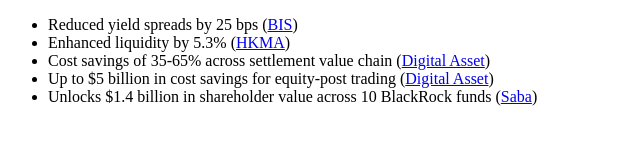
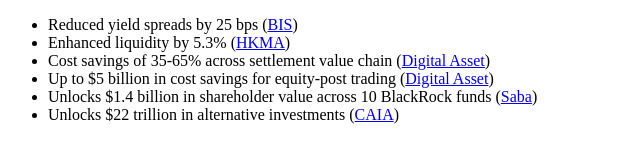
Before and after one commit to amr080/xft-value-props, a plain HTML site: page index.html in a window 1280 px wide. Shown: the whole page, without its empty margins (0-640 px from the left). Drawn offline with Linux system fonts and the light colour scheme.

Commit message:
Update index.html

```diff
--- a/index.html
+++ b/index.html
@@ -3,7 +3,7 @@
 <head>
     <meta charset="UTF-8">
     <meta name="viewport" content="width=device-width, initial-scale=1.0">
-    <title>XFT Value Props</title>
+    <title>XFT Value Props + Metrics</title>
 </head>
 <body>
     <ul>
@@ -12,6 +12,7 @@
         <li>Cost savings of 35-65% across settlement value chain (<a href="https://www.digitalasset.com/hubfs/Canton_Connectivity%20and%20Control%20Within%20Regulatory%20Guardrails_FINAL.pdf?hsLang=en">Digital Asset</a>)</li>
         <li>Up to $5 billion in cost savings for equity-post trading (<a href="https://www.digitalasset.com/hubfs/Canton_Connectivity%20and%20Control%20Within%20Regulatory%20Guardrails_FINAL.pdf?hsLang=en">Digital Asset</a>)</li>
         <li>Unlocks $1.4 billion in shareholder value across 10 BlackRock funds (<a href="https://www.heyblackrock.com/whats-happening">Saba</a>)</li>
+        <li>Unlocks $22 trillion in alternative investments (<a href="https://caia.org/content/january-2024-next-20-trillion-alternative-investments#:~:text=In%20fact%2C%20just%2020%20years,of%20global%20assets%20under%20management.">CAIA</a>)</li>
     </ul>
 </body>
 </html>
```
